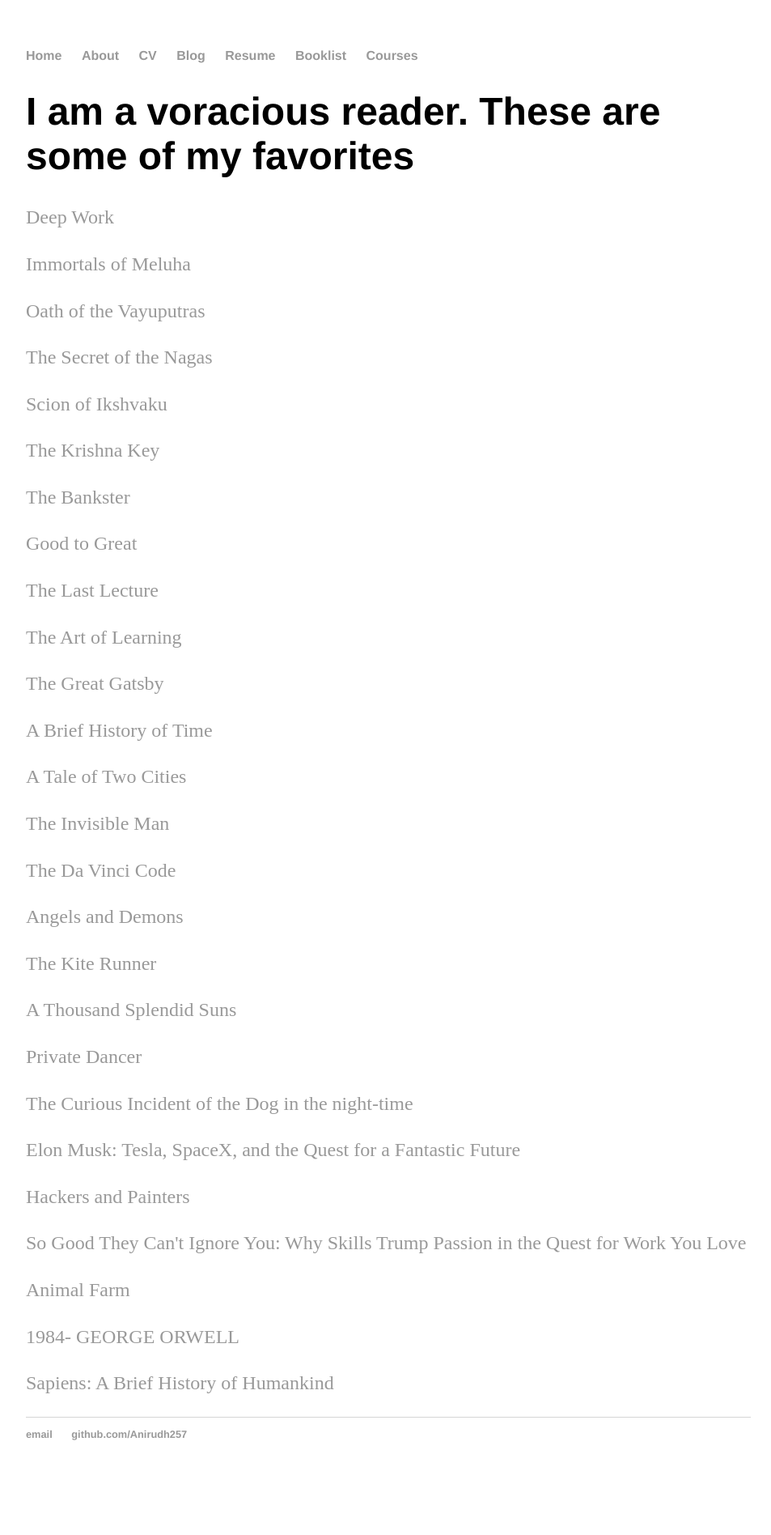
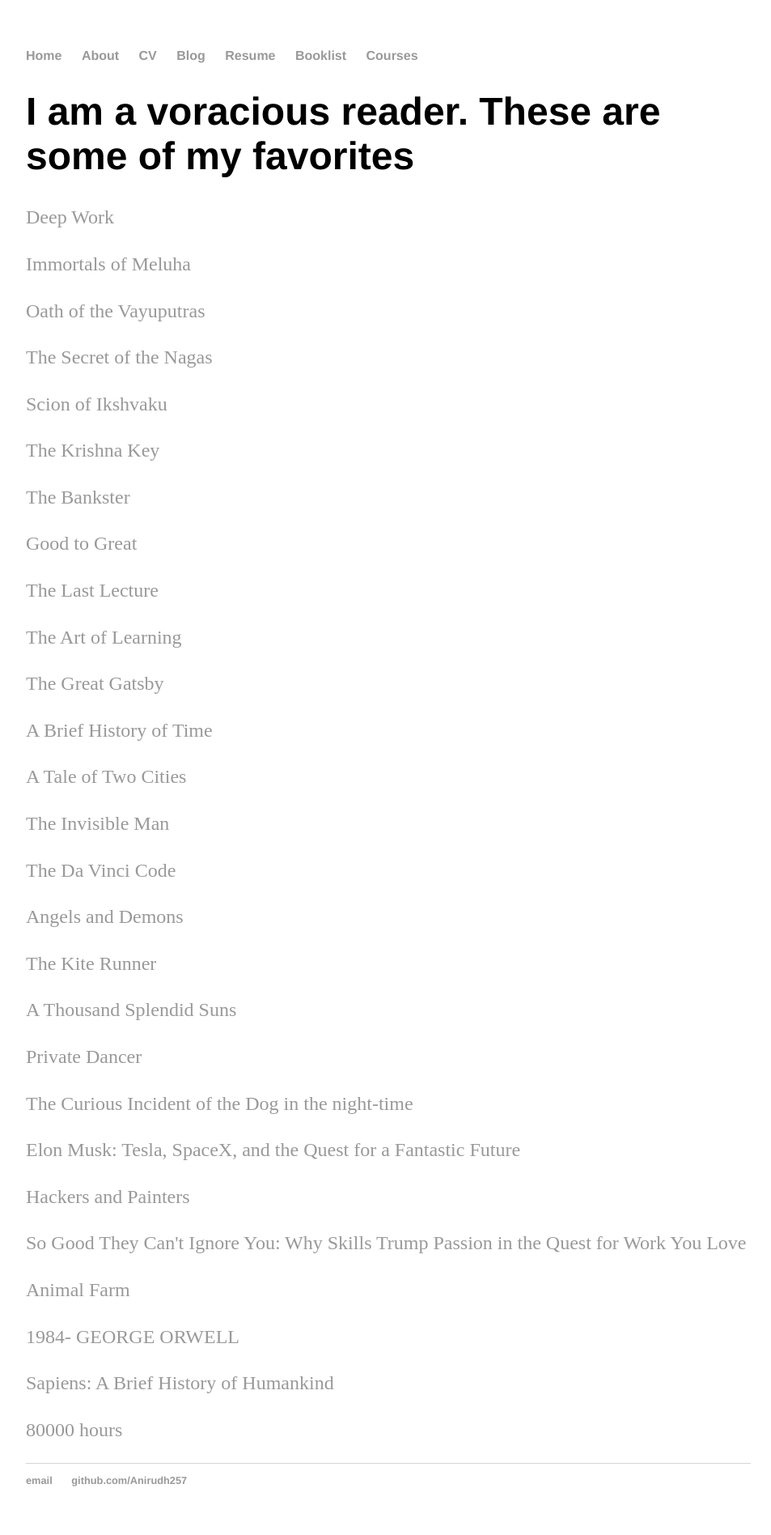
Before and after one commit to Anirudh257/Anirudh257.github.io, a Jekyll site: the page built from Books/index.html, in a window 1280 px wide. Shown: the whole page at 81% size, without its empty margins (160-1113 px from the left). Built offline with Jekyll 4.4.1, drawn with Linux system fonts in a browser that asks for light colours; before the commit the page ends 1839 px from its top, so only the background shows below that.

Commit message:
Update index.html

```diff
--- a/Books/index.html
+++ b/Books/index.html
@@ -56,4 +56,7 @@
   <p><a href = "https://www.amazon.in/1984-GEORGE-ORWELL-Editorial-Team/dp/9383299231?tag=googinhydr18418-21&tag=googinkenshoo-21&ascsubtag=0afb6463-a0bf-42cb-ae0b-9b6382edee41">1984- GEORGE ORWELL</a></p>
 
   <p><a href = "https://www.amazon.com/Sapiens-Humankind-Yuval-Noah-Harari/dp/0062316095">Sapiens: A Brief History of Humankind</a></p>
+
+  <p><a href = "https://www.amazon.com/80-000-Hours-fulfilling-career-ebook/dp/B01M70QISP">80000 hours</a></p>
+
 </div><!-- /.blurb -->
```
